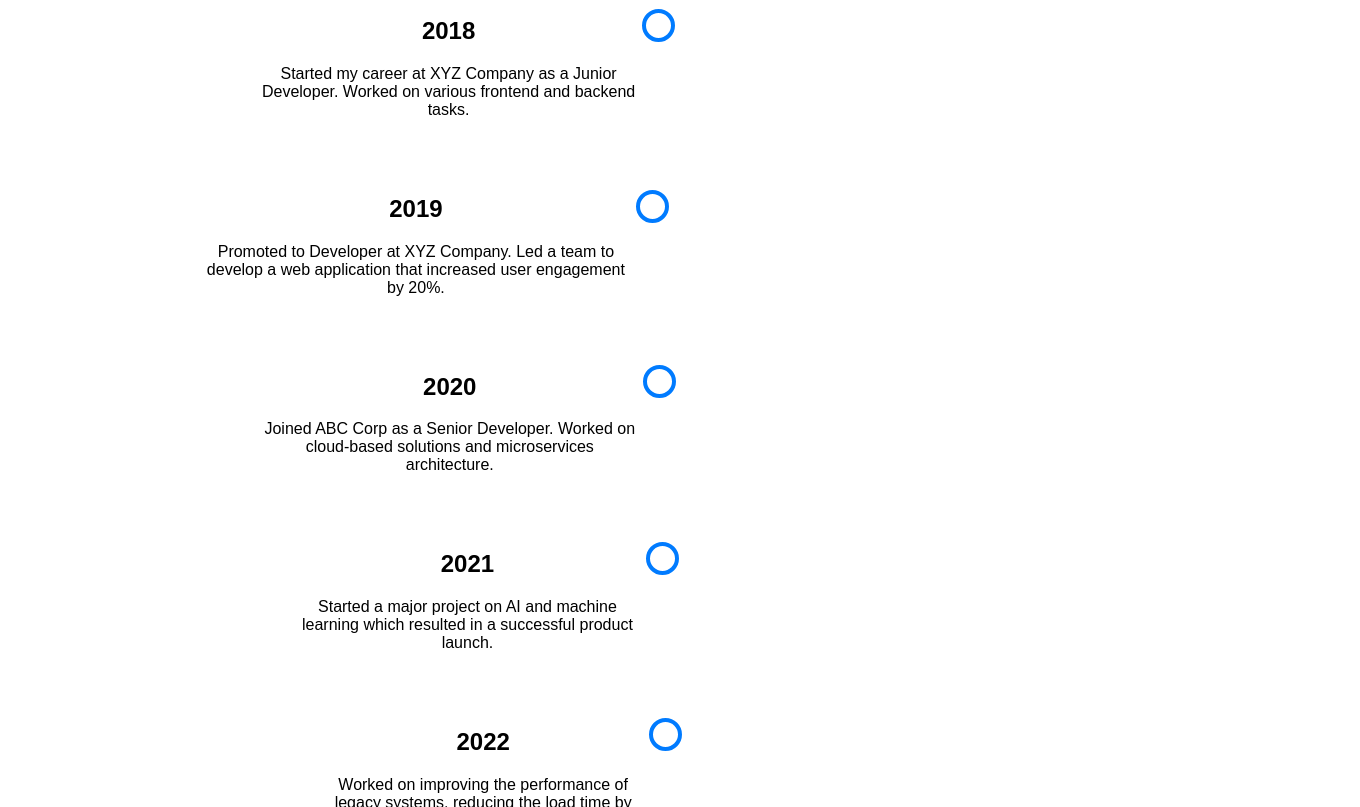
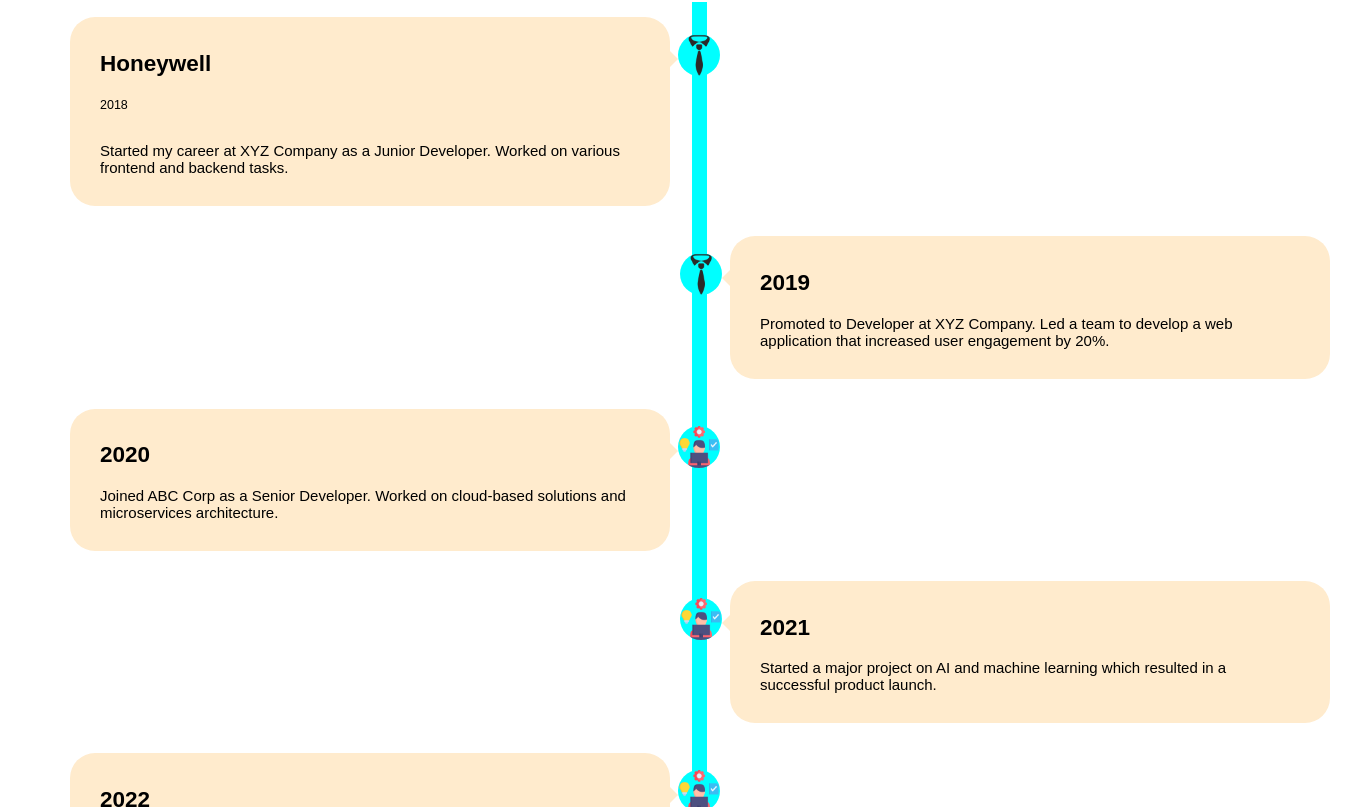
Before and after one commit to gsvn32/portfolio, a React (Create React App) app: page / in a window 1280 px wide. Shown: the part 833-1640 px from the top of the page, 1360 px wide, since content can reach past the window. Built offline with nearby package versions, Linux system fonts and the light colour scheme.

Commit message:
timeline

```diff
--- a/src/App.css
+++ b/src/App.css
@@ -95,89 +95,125 @@
   display: block;
 
 }
-
 .timeline {
-  margin: 0 auto;
-  display: flex;
-  flex-direction: column;
-  align-items: center;
+  position: relative;
+  max-width: 1200px;
+  margin: 25px auto;
 }
-
+.content{
+  position: relative;
+  padding: 15px 30px;
+  background: blanchedalmond;
+  border-radius: 25px;
+  font-size: 15px;
+  text-align: left;
+}
 .container {
-  padding: 10px 40px;
   position: relative;
-  background-color: inherit;
+  padding: 15px 30px;
   width: 50%;
+  animation: movedown 1s linear forwards;
+  opacity: 0;
 }
-
-.container.left {
+@keyframes movedown {
+  0%{
+    opacity: 1;
+    transform: translateY(-30px);
+  }
+  100%{
+    opacity: 1;
+    transform: translateY(0px);
+  }
+}
+.container:nth-child(2){
+  animation-delay: 1s;
+}
+.container:nth-child(3){
+  animation-delay: 2s;
+}
+.container:nth-child(4){
+  animation-delay: 3s;
+}
+.container:nth-child(5){
+  animation-delay: 4s;
+}
+.container:nth-child(6){
+  animation-delay: 5s;
+}
+.container:nth-child(7){
+  animation-delay: 6s;
+}
+.left {
   left: 0;
 }
 
-.container.right {
-  left: 50%;
-}
-
-.content {
-  padding: 20px 30px;
-  background-color: white;
-  position: relative;
-  border-radius: 6px;
-  width: 46%;
-}
-
-.content::after {
-  content: '';
-  position: absolute;
-  width: 25px;
-  height: 25px;
-  background-color: white;
-  border: 4px solid #007bff;
-  top: 15px;
-  border-radius: 50%;
-  z-index: 1;
-  margin-left: 98%;
-  margin-top: 4%;
+.right {
+left: 55%;
 }
 
 
-.left .content::after {
-  left: -16px;
+.container img {
+  position: absolute;
+  width: 42px;
+  border-radius: 25px;
+  right: -20px;
+  top: 32px;
+  z-index: 10;
+  border-color: #282c34;
+  background-color: aqua;
+}
+.right img{
+  left: -20px;
 }
 
-.right .content::after {
-  left: -16px;
+.timeline::after {
+  position: absolute;
+  content: '';
+  width: 15px;
+  height: 100%;
+  top: 0;
+  left: 54%;
+  background: aqua;
+  z-index: -1;
+  margin-left: 4px;
+  animation: moveline 6s linear forwards;
+}
+@keyframes moveline {
+  0%{
+    height: 0;
+  }
+  100%{
+    height: 100%;
+  }
+
+}
+.content h2 {
+  font-weight: 600;
+}
+.content small {
+  display: inline-block;
+  margin-bottom: 15px;
 }
 
-.left::before {
-  content: " ";
-  height: 100%;
+.left-arrow {
   position: absolute;
-  left: 50%;
-  top: 0;
-  border-right: 3px solid #007bff;
-  border-top: 3px solid transparent;
-  border-bottom: 3px solid transparent;
-  border-left: 3px solid #007bff;
+  height: 0;
+  top: 27px;
+  width: 0;
+  z-index: 1;
+  border-top: 15px solid transparent;
+  border-bottom: 15px solid transparent;
+  border-left: 15px solid blanchedalmond;
+  right: -8px;
 }
-
-.right::before {
-  content: " ";
-  height: 100%;
+.right-arrow {
   position: absolute;
-  right: 50%;
-  top: 0;
-  border-left: 3px solid #007bff;
-  border-top: 3px solid transparent;
-  border-bottom: 3px solid transparent;
-  border-right: 3px solid #007bff;
+  height: 0;
+  top: 27px;
+  width: 0;
+  z-index: 1;
+  border-top: 15px solid transparent;
+  border-bottom: 15px solid transparent;
+  border-right: 15px solid blanchedalmond;
+  left: -8px;
 }
-.container {
-  width: 100%;
-  padding-left: 70px;
-  padding-right: 25px;
-}
-
-.container.left::before, .container.right::before {
-  border: none;
-}
--- a/src/App.tsx
+++ b/src/App.tsx
@@ -5,34 +5,34 @@
 
 function App() {
   // TypeScript to add scroll animations
-  document.addEventListener('DOMContentLoaded', function() {
-    const items = document.querySelectorAll('.timeline .container') as NodeListOf<HTMLElement>;
+  // document.addEventListener('DOMContentLoaded', function() {
+  //   const items = document.querySelectorAll('.timeline .container') as NodeListOf<HTMLElement>;
 
-    const isInViewport = (el: HTMLElement): boolean => {
-      const rect = el.getBoundingClientRect();
-      return (
-        rect.top >= 0 &&
-        rect.left >= 0 &&
-        rect.bottom <= (window.innerHeight || document.documentElement.clientHeight) &&
-        rect.right <= (window.innerWidth || document.documentElement.clientWidth)
-      );
-    };
+  //   const isInViewport = (el: HTMLElement): boolean => {
+  //     const rect = el.getBoundingClientRect();
+  //     return (
+  //       rect.top >= 0 &&
+  //       rect.left >= 0 &&
+  //       rect.bottom <= (window.innerHeight || document.documentElement.clientHeight) &&
+  //       rect.right <= (window.innerWidth || document.documentElement.clientWidth)
+  //     );
+  //   };
 
-    const run = () => {
-      items.forEach(item => {
-        if (isInViewport(item)) {
-          item.classList.add('show');
-        } else {
-          item.classList.remove('show');
-        }
-      });
-    };
+  //   const run = () => {
+  //     items.forEach(item => {
+  //       if (isInViewport(item)) {
+  //         item.classList.add('show');
+  //       } else {
+  //         item.classList.remove('show');
+  //       }
+  //     });
+  //   };
 
-    // Run the function on load and scroll
-    window.addEventListener('load', run);
-    window.addEventListener('resize', run);
-    window.addEventListener('scroll', run);
-  });
+  //   // Run the function on load and scroll
+  //   window.addEventListener('load', run);
+  //   window.addEventListener('resize', run);
+  //   window.addEventListener('scroll', run);
+  // });
 
   return (
     <div className="App">
@@ -65,53 +65,68 @@
       </header>
       <main className="App-main">
       <div className="timeline">
-    <div className="left">
+    <div className="container left">
+    <img src="./work.png" alt="work iocon" />
       <div className="content">
-        <h2>2018</h2>
+        <h2>Honeywell</h2>
+        <small>2018</small>
         <p>Started my career at XYZ Company as a Junior Developer. Worked on various frontend and backend tasks.</p>
+        <span className='left-arrow'></span>
       </div>
     </div>
-    <div className="right">
+    <div className=" container right">
+    <img src="./work.png" alt="work iocon" />
       <div className="content">
         <h2>2019</h2>
         <p>Promoted to Developer at XYZ Company. Led a team to develop a web application that increased user engagement by 20%.</p>
+        <span className='right-arrow'></span>
       </div>
     </div>
-    <div className="left">
+    <div className="container left">
+    <img src="./project.png" alt="project iocon" />
       <div className="content">
         <h2>2020</h2>
         <p>Joined ABC Corp as a Senior Developer. Worked on cloud-based solutions and microservices architecture.</p>
+        <span className='left-arrow'></span>
       </div>
     </div>
-    <div className="right">
+    <div className="container right">
+    <img src="./project.png" alt="project iocon" />
       <div className="content">
         <h2>2021</h2>
         <p>Started a major project on AI and machine learning which resulted in a successful product launch.</p>
+        <span className='right-arrow'></span>
       </div>
     </div>
-    <div className="left">
+    <div className="container left">
+    <img src="./project.png" alt="project iocon" />
       <div className="content">
         <h2>2022</h2>
         <p>Worked on improving the performance of legacy systems, reducing the load time by 30%.</p>
+        <span className='left-arrow'></span>
       </div>
     </div>
-    <div className="right">
+    <div className="container right">
+    <img src="./project.png" alt="project iocon" />
       <div className="content">
         <h2>2023</h2>
         <p>Joined DEF Inc as a Lead Developer. Focused on innovative solutions and team leadership.</p>
+        <span className='right-arrow'></span>
       </div>
     </div>
-    <div className="left">
+    <div className="container left">
+    <img src="./project.png" alt="project iocon" />
       <div className="content">
         <h2>2024</h2>
         <p>Continuing my journey at DEF Inc, working on cutting-edge technologies and mentoring junior developers.</p>
+        <span className='left-arrow'></span>
       </div>
     </div>
   </div>
 
       </main>
       <footer className="App-footer"><h1>Footer</h1>
-
+      <a href="https://www.flaticon.com/free-icons/office" title="office icons">Office icons created by egorpolyakov - Flaticon</a>
       </footer>
     </div>
   );
```
Also changed, not shown: public/project.png (added), public/work.png (added).
